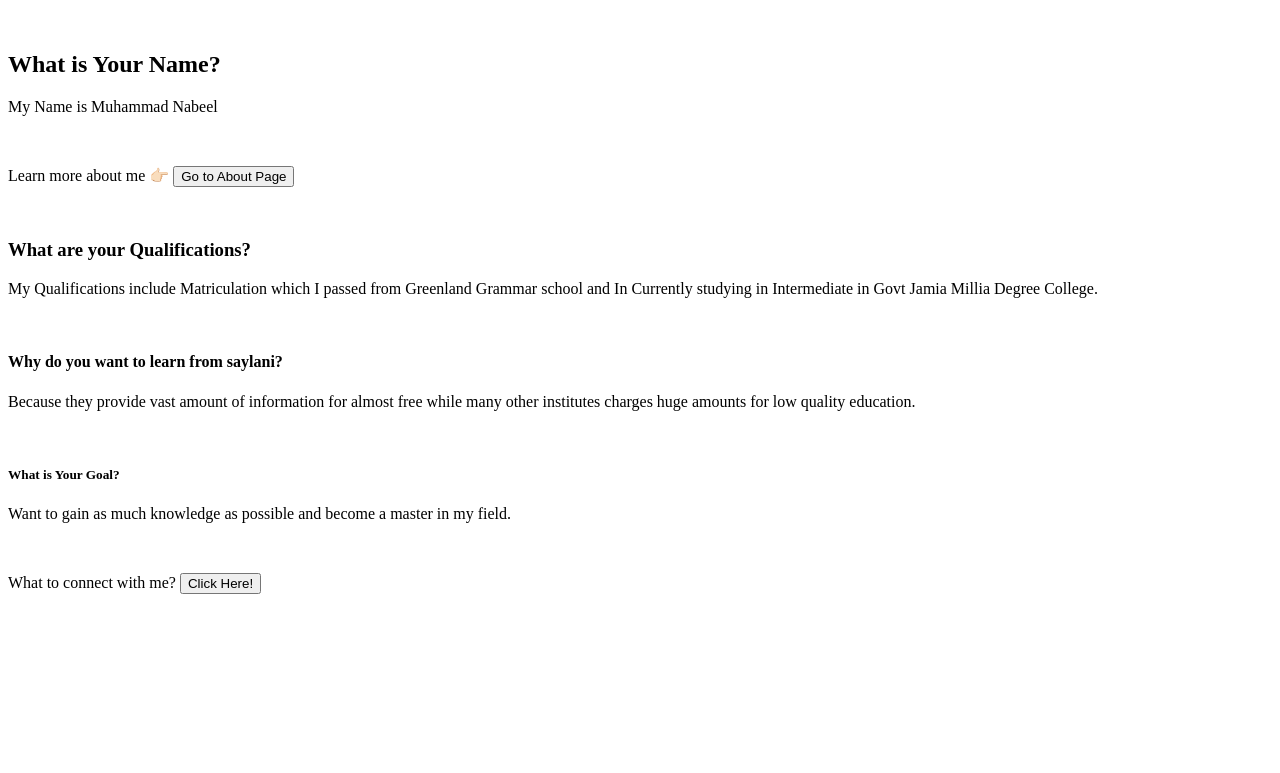
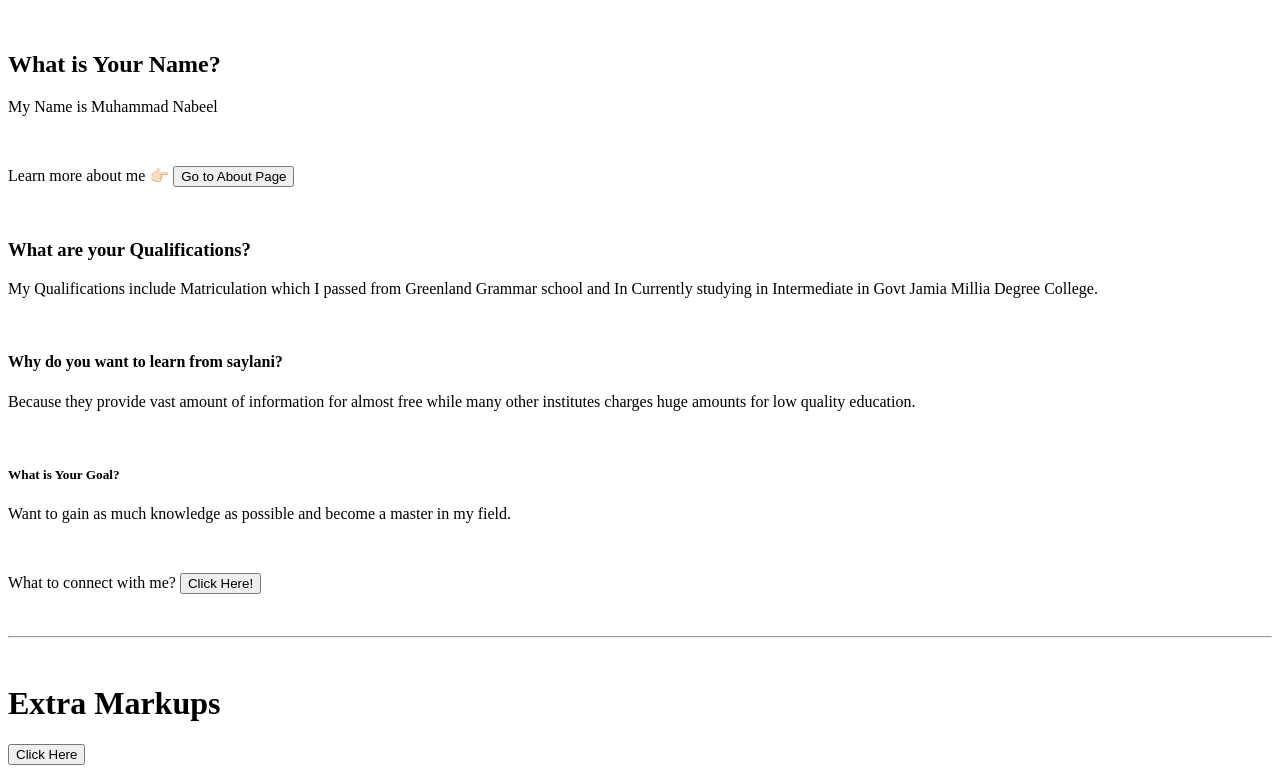
Before and after one commit to nabeel0209/extra-markup, a plain HTML site: page index.html in a window 1280 px wide. Shown: the part 101-874 px from the top of the page. Before the commit the page ends 800 px from the top, so only its background shows below. Drawn offline with Linux system fonts and the light colour scheme.

Commit message:
Update index.html

```diff
--- a/index.html
+++ b/index.html
@@ -21,7 +21,9 @@
         <h5>What is Your Goal?</h5>
         <p>Want to gain as much knowledge as possible and become a master in my field.</p><br>
         <p>What to connect with me? <a href="contact/contact.html" target="_blank"><input type="button" value="Click Here!"></a></p><br>
-
+        <hr><br>
+        <h1>Extra Markups</h1>
+        <a href="extra.html" target="_blank"><input type="button" value="Click Here"></a>
 
     </body>
 </html>
```
